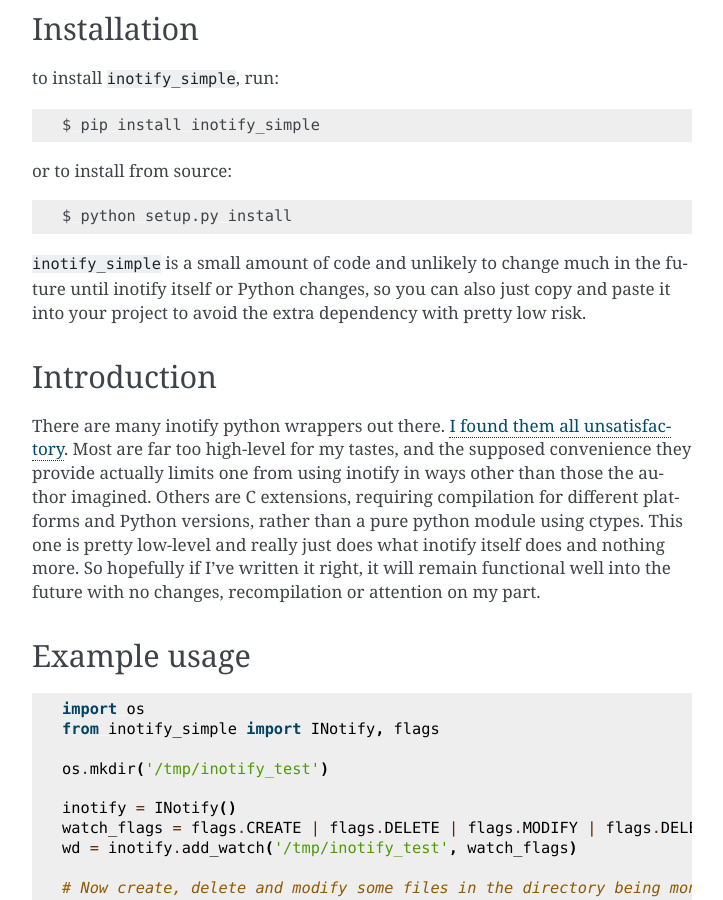
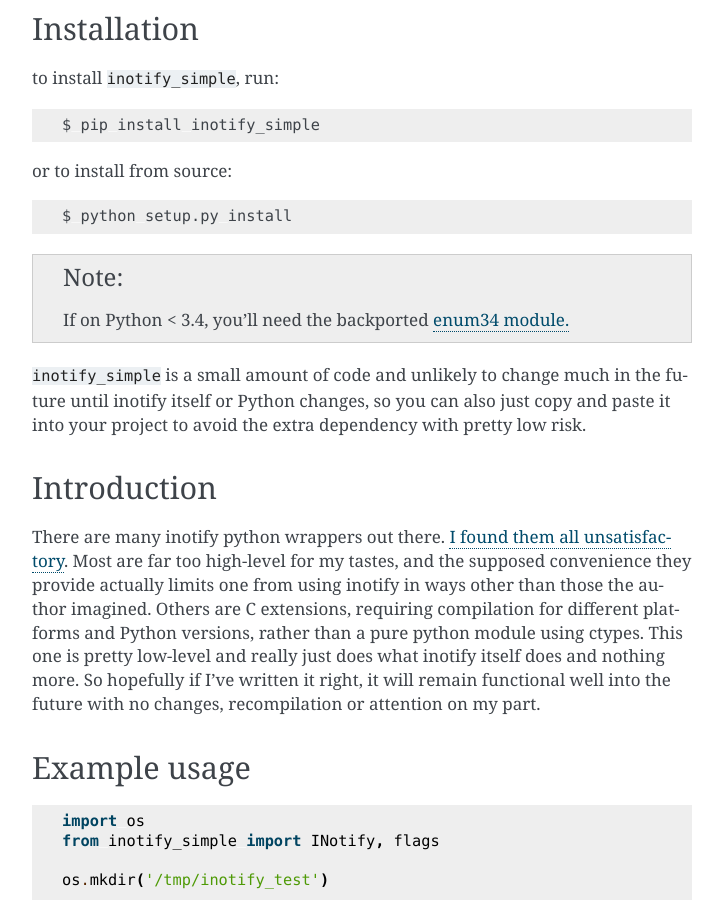
Before and after one commit to chrisjbillington/inotify_simple, a Sphinx documentation site: the page built from doc/index.rst, in a window 1280 px wide and 900 px high, scrolled down 449 px. Shown: the whole window, without its empty margins (388-1111 px from the left). Built offline with Sphinx 7.4.7, drawn with Linux system fonts in a browser that asks for light colours.

Commit message:
Added note about enum34 requirement for Python < 3.4

```diff
--- a/doc/index.rst
+++ b/doc/index.rst
@@ -42,6 +42,10 @@ or to install from source:
 .. code-block:: bash
 
     $ python setup.py install
+
+.. note::
+    If on Python < 3.4, you'll need the backported `enum34 module.
+    <https://pypi.python.org/pypi/enum34>`_
 
 ``inotify_simple`` is a small amount of code and unlikely to change much in the
 future until inotify itself or Python changes, so you can also just copy and
```
Also changed, not shown: README.md (+3 -0 lines), 1 other file.
